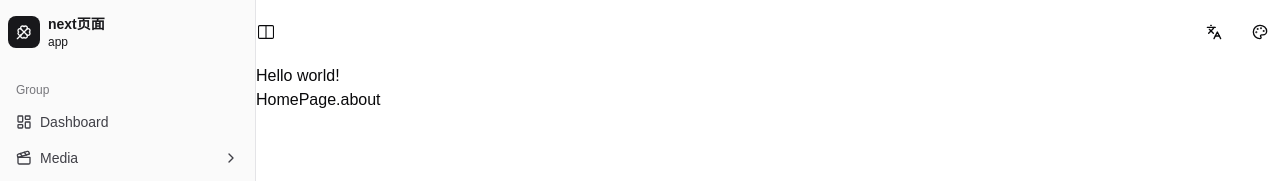
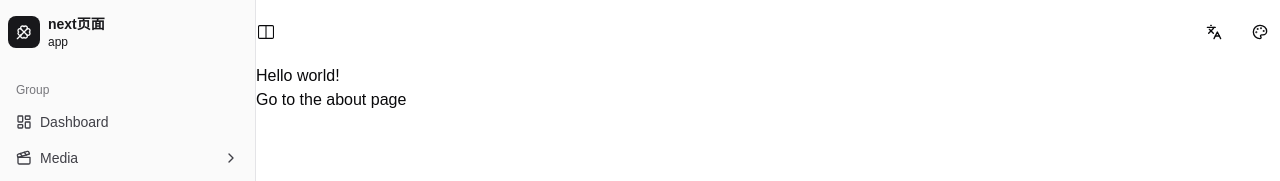
Before and after one commit to Fanvvv/xxyu-admin, a Next.js app: page /en in a window 1280 px wide. Shown: the top 181 px of the page. Built offline with nearby package versions, Linux system fonts and the light colour scheme.

Commit message:
chore: home page

```diff
--- a/app/[locale]/page.tsx
+++ b/app/[locale]/page.tsx
@@ -6,7 +6,7 @@ export default function HomePage() {
   return (
     <div>
       <h1>{t('title')}</h1>
-      <Link href="/about">{t('about')}</Link>
+      <Link href="/about">{t('description')}</Link>
     </div>
   );
 }
```
